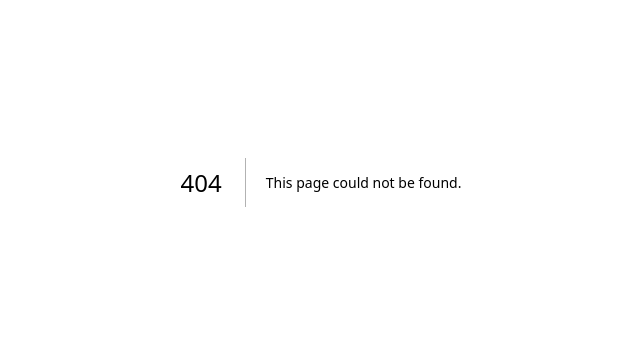
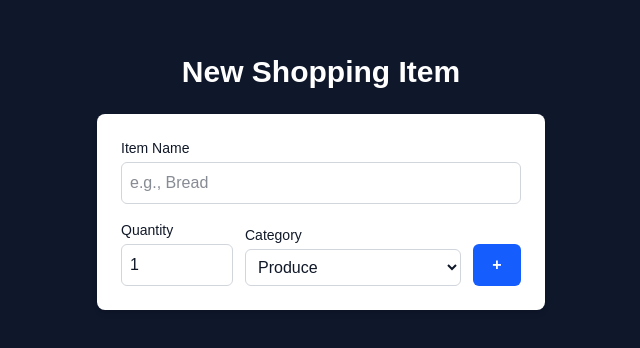
Before and after one commit to ayushhhhsainjuuu/cprg306-assignments, a Next.js app: page /week-6 in a window 1280 px wide. Before the commit this address had no page. Shown: the part 218-566 px from the top of the page, without its empty margins (319-959 px from the left). Built offline with nearby package versions, Linux system fonts and the light colour scheme.

Commit message:
week 6 - New Item Form with Validation

```diff
--- a/app/page.js
+++ b/app/page.js
@@ -26,10 +26,15 @@ export default function Home() {
           </Link>
         </li>
 
-        {/* ✅ Added Week 5 */}
+
         <li>
           <Link href="/week-5" className="text-blue-600 hover:underline">
             Week 5 - New Item Form
+          </Link>
+        </li>
+        <li>
+          <Link href="/week-6" className="text-blue-600 hover:underline">
+            Week 6 - New Item Form with Validation
           </Link>
         </li>
       </ul>
--- a/app/week-5/page.js
+++ b/app/week-5/page.js
@@ -13,4 +13,4 @@ export default function Page() {
       </div>
     </main>
   );
-}
+}``
--- /dev/null
+++ b/app/week-6/NewItem.js
@@ -0,0 +1,117 @@
+"use client";
+
+import { useId, useState } from "react";
+
+const CATEGORY_OPTIONS = [
+  { value: "produce", label: "Produce" },
+  { value: "dairy", label: "Dairy" },
+  { value: "bakery", label: "Bakery" },
+  { value: "meat", label: "Meat" },
+  { value: "frozen", label: "Frozen Foods" },
+  { value: "canned", label: "Canned Goods" },
+  { value: "dry", label: "Dry Goods" },
+  { value: "beverages", label: "Beverages" },
+  { value: "snacks", label: "Snacks" },
+  { value: "household", label: "Household" },
+  { value: "other", label: "Other" },
+];
+
+export default function NewItem() {
+  const baseId = useId();
+
+  const nameId = `${baseId}-name`;
+  const quantityId = `${baseId}-quantity`;
+  const categoryId = `${baseId}-category`;
+
+  const [name, setName] = useState("");
+  const [quantity, setQuantity] = useState(1);
+  const [category, setCategory] = useState("produce");
+
+  function handleSubmit(event) {
+    event.preventDefault();
+
+    const item = {
+      name: name.trim(),
+      quantity,
+      category,
+    };
+
+    console.log(item);
+    alert(`Added: ${item.name}, quantity: ${item.quantity}, category: ${item.category}`);
+
+    setName("");
+    setQuantity(1);
+    setCategory("produce");
+  }
+
+  return (
+    <form
+      onSubmit={handleSubmit}
+      className="w-full max-w-md rounded-lg bg-white p-6 shadow-md space-y-4 text-gray-900"
+    >
+      {/* Name */}
+      <div>
+        <label htmlFor={nameId} className="block text-sm font-medium mb-1">
+          Item Name
+        </label>
+        <input
+          id={nameId}
+          type="text"
+          required
+          value={name}
+          onChange={(e) => setName(e.target.value)}
+          className="w-full p-2 rounded-md border border-gray-300 focus:outline-none focus:ring-2 focus:ring-blue-500 text-gray-900 bg-white"
+          placeholder="e.g., Bread"
+        />
+      </div>
+
+      {/* Quantity + Category + Submit (aligned) */}
+      <div className="flex gap-3 items-end">
+        {/* Quantity */}
+        <div className="w-28">
+          <label htmlFor={quantityId} className="block text-sm font-medium mb-1">
+            Quantity
+          </label>
+          <input
+            id={quantityId}
+            type="number"
+            min={1}
+            max={99}
+            value={quantity}
+            onChange={(e) => setQuantity(Number(e.target.value))}
+            className="w-full p-2 rounded-md border border-gray-300 focus:outline-none focus:ring-2 focus:ring-blue-500 text-gray-900 bg-white"
+          />
+        </div>
+
+        {/* Category */}
+        <div className="flex-1">
+          <label htmlFor={categoryId} className="block text-sm font-medium mb-1">
+            Category
+          </label>
+          <select
+            id={categoryId}
+            value={category}
+            onChange={(e) => setCategory(e.target.value)}
+            className="w-full p-2 rounded-md border border-gray-300 bg-white focus:outline-none focus:ring-2 focus:ring-blue-500 text-gray-900"
+          >
+            {CATEGORY_OPTIONS.map((item) => (
+              <option key={item.value} {...item}>
+                {item.label}
+              </option>
+            ))}
+          </select>
+        </div>
+
+        {/* Submit */}
+        <button
+          type="submit"
+          className="h-[42px] w-12 rounded-md bg-blue-600 text-white font-bold hover:bg-blue-700 active:bg-blue-800 transition"
+          aria-label="Add item"
+          title="Add item"
+        >
+          +
+        </button>
+      </div>
+    </form>
+  );
+}
--- /dev/null
+++ b/app/week-6/page.js
@@ -0,0 +1,15 @@
+
+import NewItem from "./NewItem";
+
+export default function Page() {
+  return (
+    <main className="min-h-screen bg-slate-900 flex items-center justify-center p-6">
+      <div className="w-full max-w-md">
+        <h1 className="text-white text-3xl font-bold mb-6 text-center">
+          New Shopping Item
+        </h1>
+        <NewItem />
+      </div>
+    </main>
+  );
+}
```
